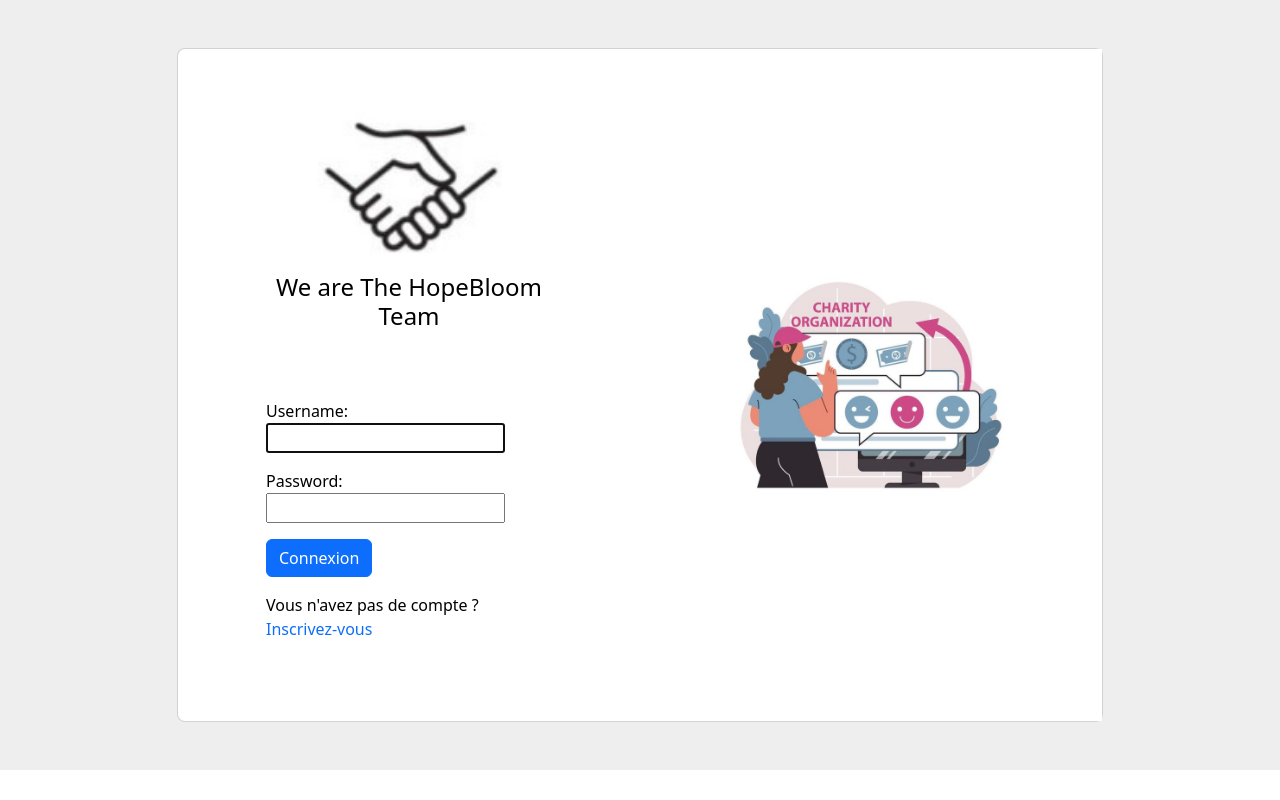
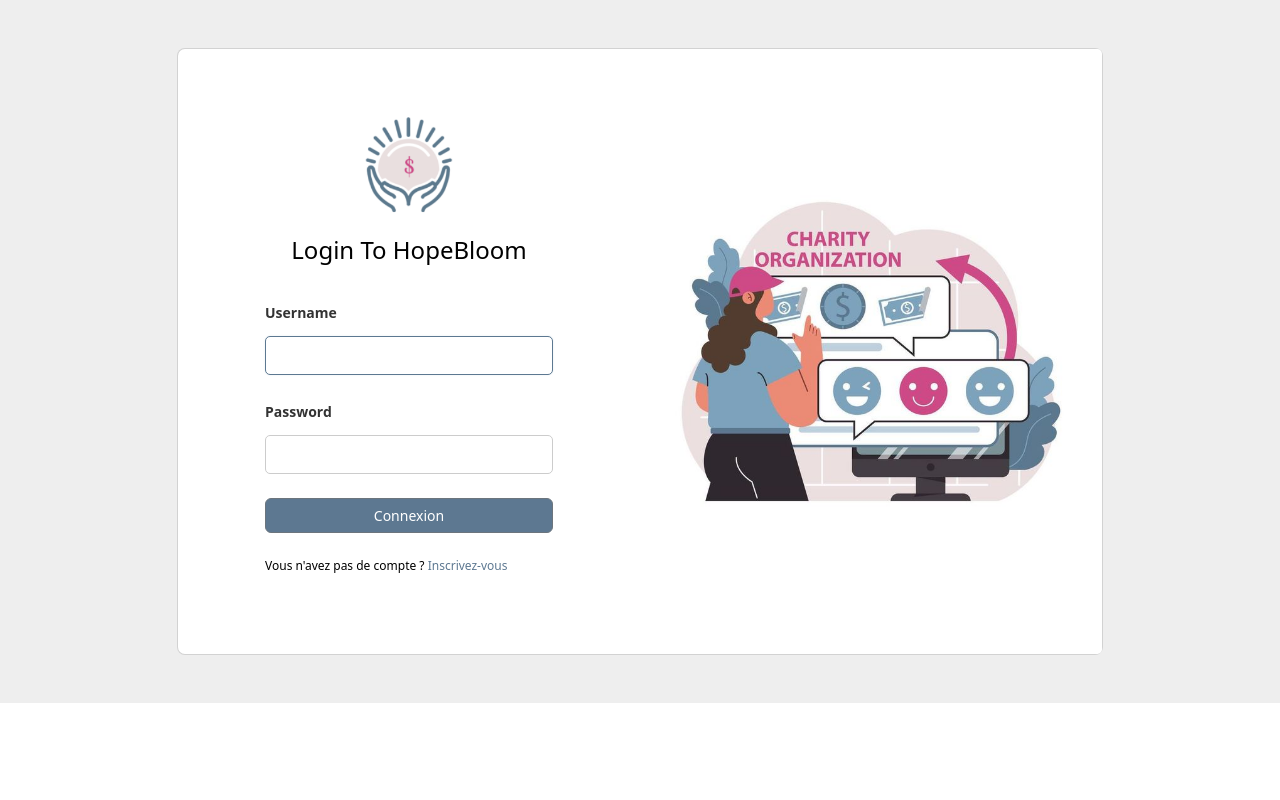
Before and after one commit to ilhamehoumadi/MyPlatforme, a Django app: page /dons/login/ in a window 1280 px wide. Run offline with Django 5.2, Linux system fonts and the light colour scheme.

Commit message:
log in page complete

```diff
--- a/project/templates/users/registration/login.html
+++ b/project/templates/users/registration/login.html
@@ -8,6 +8,51 @@
     <meta name="viewport" content="width=device-width, initial-scale=1">
     <title>Connexion</title>
     <style>
+        .custom-card-body {
+            padding: 15px;
+        }
+
+        .custom-card-body form {
+            margin-bottom: 15px;
+        }
+
+        .custom-card-body .form-label {
+            font-weight: bold;
+            color: #333;
+            font-size: 14px;
+        }
+
+        .custom-card-body input[type="text"],
+        .custom-card-body input[type="password"],
+        .custom-card-body input[type="email"] {
+            width: 100%;
+            padding: 8px;
+            margin-top: 5px;
+            margin-bottom: 8px;
+            border: 1px solid #ccc;
+            border-radius: 5px;
+            font-size: 14px;
+        }
+
+        .custom-card-body input[type="text"]:focus,
+        .custom-card-body input[type="password"]:focus,
+        .custom-card-body input[type="email"]:focus {
+            outline: none;
+            border-color: #5d7891;
+            box-shadow: 0 0 0.1rem rgba(125, 163, 189, .25);
+        }
+
+        .custom-card-body .btn-secondary {
+            width: 100%;
+            font-size: 14px;
+        }
+
+        .custom-card-body p {
+            margin-top: 15px;
+            font-size: 12px;
+        }
+
+
         .gradient-custom-2 {
             /* fallback for old browsers */
             background: #fff;
@@ -17,15 +62,14 @@
             height: 100vh !important;
             }
             }
-            @media (min-width: 769px) {
-            .gradient-custom-2 {
             border-top-right-radius: .3rem;
-            border-bottom-right-radius: .3rem;
-            }
+        border-bottom-right-radius: .3rem;
+        border-top-left-radius: .3rem;
+        border-bottom-left-radius: .3rem;
             }
     </style>
 </head>
-<body class="bg-white">
+<body>
     <section class="h-100 gradient-form" style="background-color: #eee;">
         <div class="container py-5 h-100">
           <div class="row d-flex justify-content-center align-items-center h-100">
@@ -36,35 +80,34 @@
                     <div class="card-body p-md-5 mx-md-4">
 
                       <div class="text-center">
-                        <img src= "{% static 'assets/img/logo.jpg' %}"
+                        <img src= "{% static 'assets/img/bloom.png' %}"
                           style="width: 185px;" alt="logo">
-                        <h4 class="mt-1 mb-5 pb-1">We are The HopeBloom Team</h4>
+                        <h4 class="mt-1 mb-3 pb-1">Login To HopeBloom</h4>
                       </div>
 
-                      <div class="card-body">
+                      <div class="card-body custom-card-body">
                         <form method='post'>
                             {% csrf_token %}
                             {% for field in form %}
                                 <div class="mb-3">
-                                    {{field.label_tag}}
-                                    {{field}}
+                                    <label class="form-label">{{ field.label }}</label>
+                                    {{ field }}
                                     {% for error in field.errors %}
                                         <div class="invalid-feedback">{{ error }}</div>
                                     {% endfor %}
                                 </div>
                             {% endfor %}
-                            <button type="submit" class="btn btn-primary">Connexion</button>
+                            <button type="submit" class="btn btn-secondary" style="background-color: #5d7891;">Connexion</button>
+
                         </form>
-                        <p class="mt-3">Vous n'avez pas de compte ? <a href="{% url 'register' %}" class="text-decoration-none">Inscrivez-vous</a></p>
+                        <p class="mt-4">Vous n'avez pas de compte ? <a href="{% url 'register' %}" class="text-decoration-none" style="color: #5d7891;">Inscrivez-vous</a></p>
                     </div>
-
-
                     </div>
                   </div>
                   <div class="col-lg-6 d-flex align-items-center gradient-custom-2" >
-                    <div class="text-white px-3 py-4 p-md-5 mx-md-4">
+
                         <img src= "{% static 'assets/img/donSign.jpeg' %}" class="img-fluid" alt="Sample image">
-                    </div>
+
                   </div>
                 </div>
               </div>
```
Also changed, not shown: project/static/assets/img/bloom.png (added), project/static/assets/img/hope.png (added), 2 other files.
